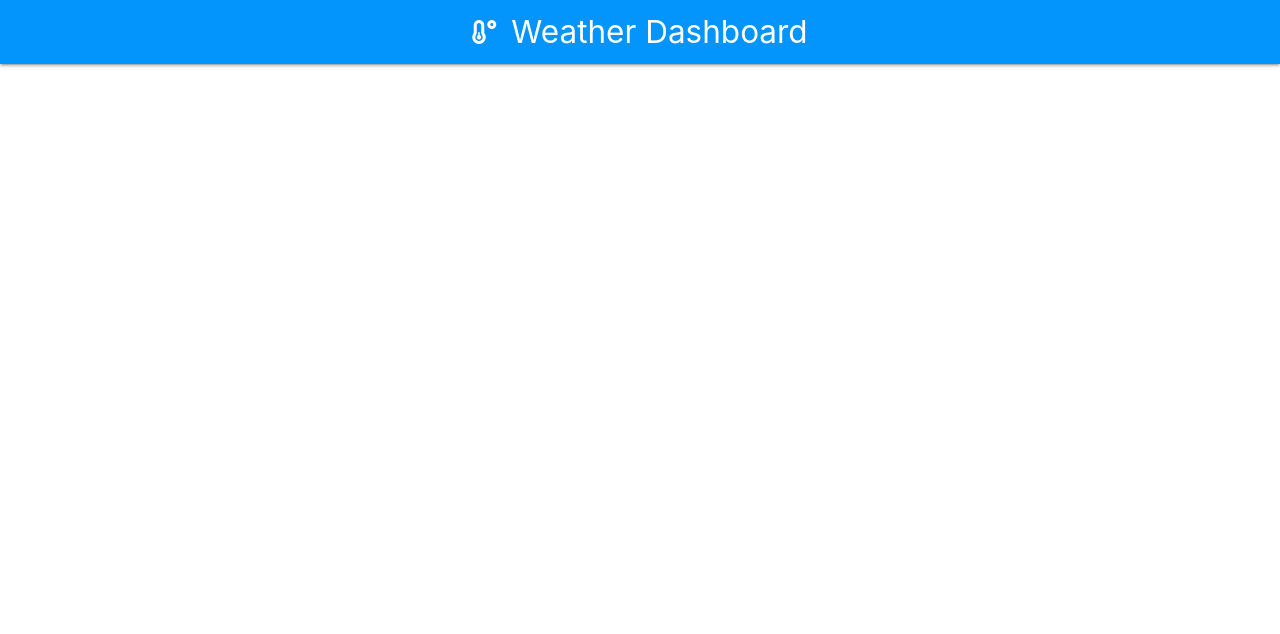
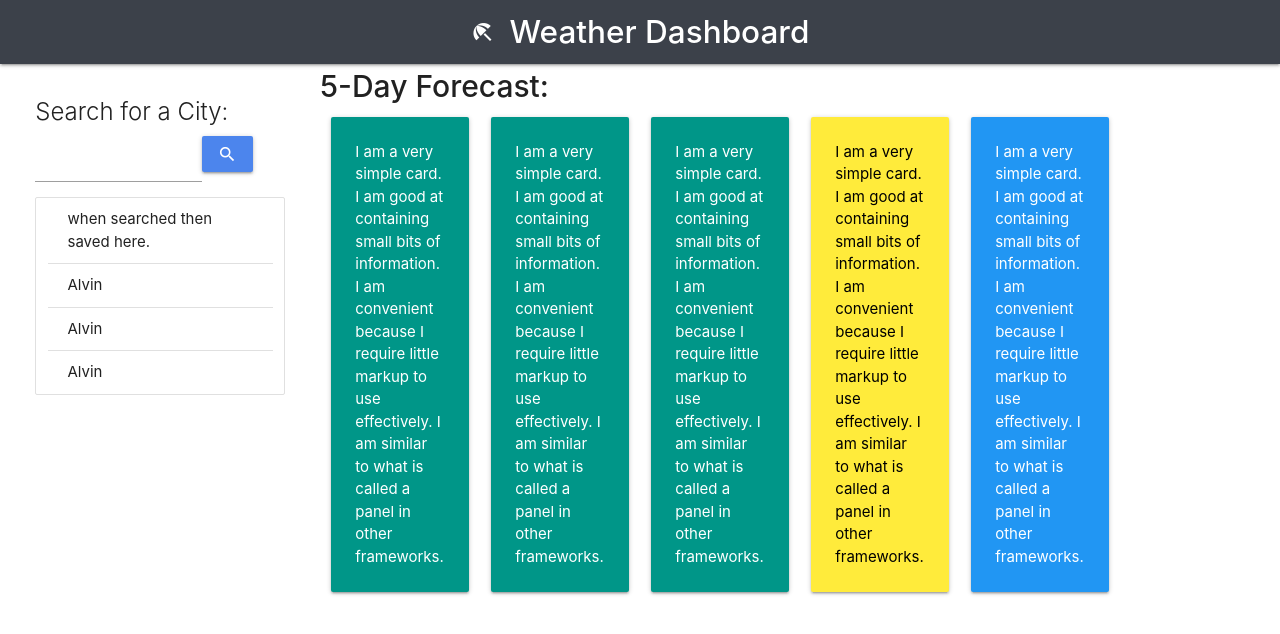
Before and after one commit to minkyukr/weather, a plain HTML site: page index.html in a window 1280 px wide. Drawn offline with nearby package versions, Linux system fonts and the light colour scheme.

Commit message:
simple layout is complete

```diff
--- a/Assets/script.js
+++ b/Assets/script.js
@@ -0,0 +1 @@
+var search
--- a/Assets/style.css
+++ b/Assets/style.css
@@ -1,3 +1,13 @@
 .nav-wrapper {
-    background-color: #0394fc
+    background-color: #3c414a
 }
+
+
+
+#daysForecasts {
+    font-size: 30px;
+}
+
+.btn {
+    background-color: #4c85ed;
+}
--- a/index.html
+++ b/index.html
@@ -6,17 +6,91 @@
     <meta http-equiv="X-UA-Compatible" content="ie=edge">
     <title>Weather</title>
     <link rel="stylesheet" href="https://cdnjs.cloudflare.com/ajax/libs/materialize/1.0.0/css/materialize.min.css">
-    <script src="https://kit.fontawesome.com/e9f5e7485c.js" crossorigin="anonymous"></script>
+    <link href="https://fonts.googleapis.com/icon?family=Material+Icons" rel="stylesheet">
     <link rel="stylesheet" href="Assets/style.css">
 </head>
 <body>
     <nav>
         <div class="nav-wrapper">
-            <div class="brand-logo center">Weather Dashboard<i class="fas fa-temperature-low"></i><div>
+            <div class="brand-logo center"><strong>Weather Dashboard</strong><i class="material-icons">
+                    beach_access
+                    </i></div>
         </div>
     </nav>
 
+    <div class="row">
+        <div class="col s4 m3 cityList">
+            <div class="card">
+                <div class="card-content col m12">
+                    <span class="card-title">Search for a City:</span>
+                    <input class="col m8" type="text" id="cityTyped">
+                    <a class="waves-effect waves-light btn"><i class="material-icons">search</i></a>
 
+                    <ul class="collection col m12" id="searchedCities">
+                        <!-- this is where seached cities go. -->
+                        <li class="collection-item">when searched then saved here.</li>
+                        <li class="collection-item">Alvin</li>
+                        <li class="collection-item">Alvin</li>
+                        <li class="collection-item">Alvin</li>
+                    </ul>
+
+                </div>
+            </div>
+        </div>
+
+        <div class="col s8 m9 cityResults">
+            <div class="todayWeather">
+                <!-- this is where your seached city today's weather goes. -->
+            </div>
+            <div class="row">
+                <div id="daysForecasts"><strong>5-Day Forecast:</strong></div>
+                    <div class="col s6 m2">
+                        <div class="card-panel teal ">
+                            <!-- this is where daily forecast go. -->
+                            <span class="white-text">I am a very simple card. I am good at containing small bits of information.
+                            I am convenient because I require little markup to use effectively. I am similar to what is called a panel in other frameworks.
+                            </span>
+                        </div>
+                    </div>
+
+                    <div class="col s6 m2">
+                        <div class="card-panel teal">
+                            <!-- this is where daily forecast go. -->
+                            <span class="white-text">I am a very simple card. I am good at containing small bits of information.
+                                I am convenient because I require little markup to use effectively. I am similar to what is called a panel in other frameworks.
+                            </span>
+                        </div>
+                    </div>
+
+                    <div class="col s6 m2">
+                        <div class="card-panel teal">
+                            <!-- this is where daily forecast go. -->
+                            <span class="white-text">I am a very simple card. I am good at containing small bits of information.
+                            I am convenient because I require little markup to use effectively. I am similar to what is called a panel in other frameworks.
+                            </span>
+                        </div>
+                    </div>
+
+                    <div class="col s6 m2">
+                            <div class="card-panel yellow">
+                                <!-- this is where daily forecast go. -->
+                                <span class="black-text">I am a very simple card. I am good at containing small bits of information.
+                                I am convenient because I require little markup to use effectively. I am similar to what is called a panel in other frameworks.
+                                </span>
+                            </div>
+                    </div>
+
+                    <div class="col s6 m2">
+                            <div class="card-panel blue">
+                                <!-- this is where daily forecast go. -->
+                                <span class="white-text">I am a very simple card. I am good at containing small bits of information.
+                                I am convenient because I require little markup to use effectively. I am similar to what is called a panel in other frameworks.
+                                </span>
+                            </div>
+                    </div>
+            </div>
+        </div>
+    </div>
 
     <link rel="stylesheet" href="Assets/script.js">
 </body>
```
Also changed, not shown: 1 other file.
